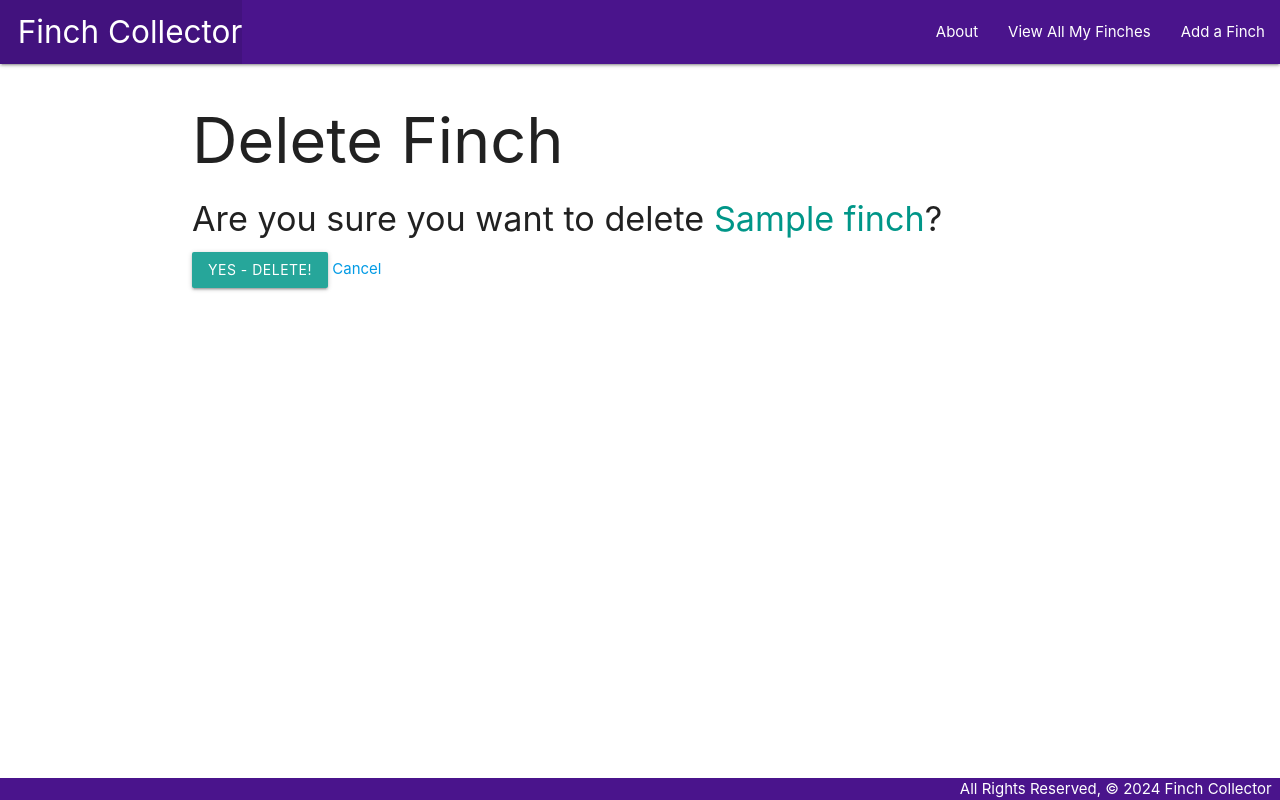
After one commit to Dearthtacular/finch-collector-lab, a Django app: page /finches/1/delete/ in a window 1280 px wide. The commit adds this page. Run offline with Django 4.2, Linux system fonts and the light colour scheme; tables that the repository leaves empty hold one stand-in row (values such as "Sample post").

Commit message:
lab part three complete

```diff
--- a/main_app/models.py
+++ b/main_app/models.py
@@ -1,4 +1,5 @@
 from django.db import models
+from django.urls import reverse
 
 # Create your models here.
 
@@ -10,3 +11,6 @@ class Finch(models.Model):
 
     def __str__(self):
         return self.name
+
+    def get_absolute_url(self):
+        return reverse('detail', kwargs={'finch_id': self.id})
--- a/main_app/templates/base.html
+++ b/main_app/templates/base.html
@@ -24,6 +24,7 @@
                 <ul class="right">
                     <li><a href="/about">About</a></li>
                     <li><a href="/finches">View All My Finches</a></li>
+                    <li><a href="{% url 'finches_create' %}">Add a Finch</a></li>
                 </ul>
             </div>
         </nav>
--- a/main_app/templates/finches/detail.html
+++ b/main_app/templates/finches/detail.html
@@ -14,6 +14,10 @@
       <p>Age: Egg</p>
     {% endif %}
   </div>
+  <div class="card-action">
+    <a href="{% url 'finches_update' finch.id %}">Edit</a>
+    <a href="{% url 'finches_delete' finch.id %}">Delete</a>
+  </div>
 </div>
 
 {% endblock %}
--- /dev/null
+++ b/main_app/templates/main_app/finch_confirm_delete.html
@@ -0,0 +1,13 @@
+{% extends 'base.html' %}
+
+{% block content %}
+  <h1>Delete Finch</h1>
+
+  <h4>Are you sure you want to delete <span class="teal-text">{{ object.name }}</span>?</h4>
+
+  <form action="" method="POST">
+    {% csrf_token %}
+    <input type="submit" value="Yes - Delete!" class="btn">
+    <a href="{% url 'detail' finch.id %}">Cancel</a>
+  </form>
+{% endblock %}
--- a/main_app/urls.py
+++ b/main_app/urls.py
@@ -7,4 +7,7 @@ urlpatterns = [
     # route for finches index
   path('finches/', views.finches_index, name='index'),
   path('finches/<int:finch_id>/', views.finches_detail, name='detail'),
+  path('finches/create/', views.FinchCreate.as_view(), name='finches_create'),
+  path('finches/<int:pk>/update/', views.FinchUpdate.as_view(), name='finches_update'),
+  path('finches/<int:pk>/delete/', views.FinchDelete.as_view(), name='finches_delete'),
 ]
--- a/main_app/views.py
+++ b/main_app/views.py
@@ -1,5 +1,5 @@
 from django.shortcuts import render
-
+from django.views.generic.edit import CreateView, UpdateView, DeleteView
 from .models import Finch
 
 # Create your views here.
@@ -13,6 +13,20 @@ def about(request):
   # Include an .html file extension - unlike when rendering EJS templates
   return render(request, 'about.html')
 
+class FinchCreate(CreateView):
+  model = Finch
+  fields = '__all__'
+
+class FinchUpdate(UpdateView):
+  model = Finch
+  # Let's disallow the renaming of a finch by excluding the name field!
+  fields = ['breed', 'description', 'age']
+
+class FinchDelete(DeleteView):
+  model = Finch
+  success_url = '/finches'
+
+
 # Add new view
 def finches_index(request):
   finches = Finch.objects.all()
```
Also changed, not shown: main_app/templates/main_app/finch_form.html (added, +21 -0 lines).
